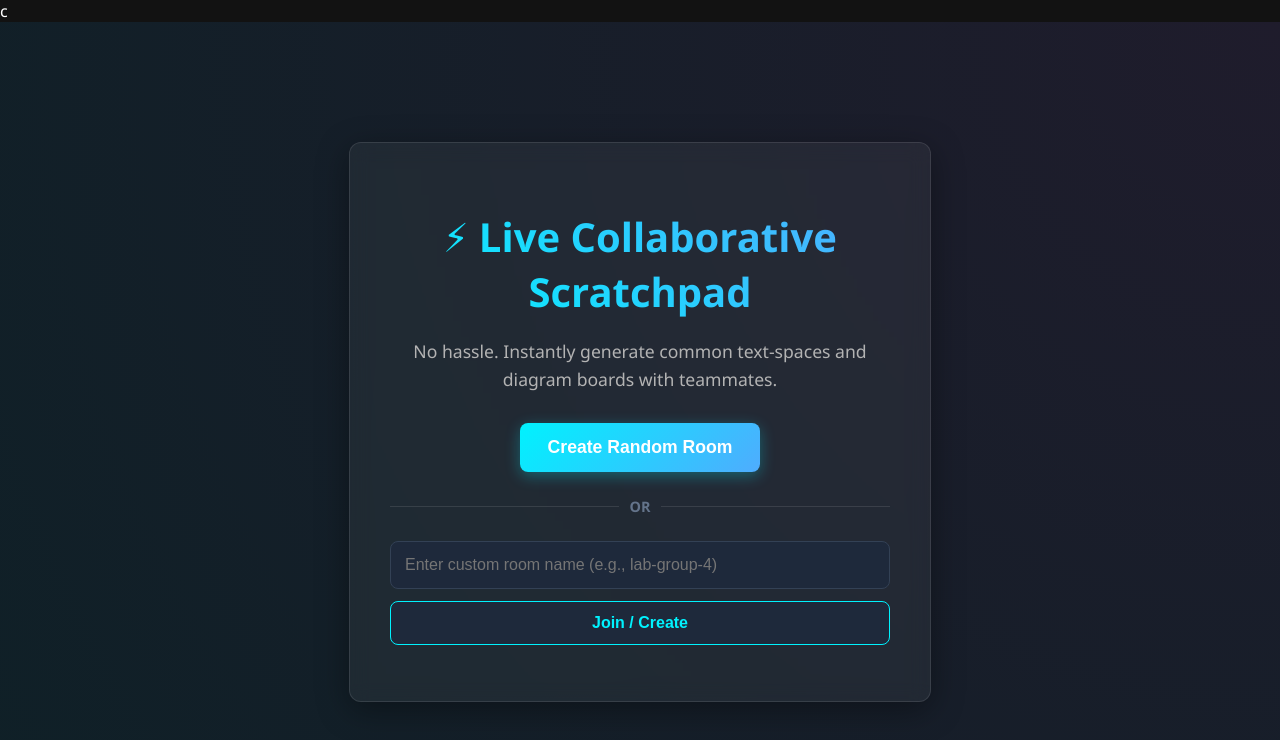
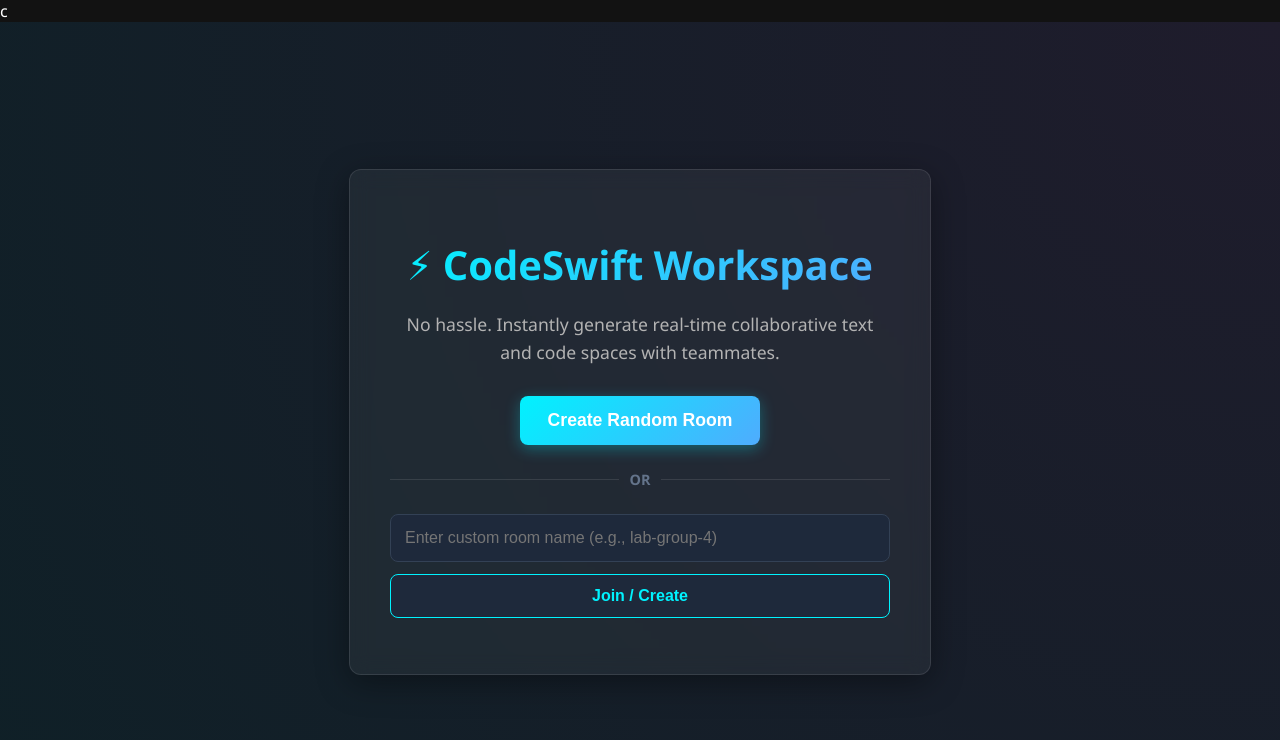
Before and after one commit to navin575/collaborative-workspace, a React (Create React App) app in the folder frontend/: page / in a window 1280 px wide. Shown: the top 740 px of the page. Built offline with nearby package versions, Linux system fonts and the light colour scheme.

Commit message:
Production: Implement complete HashRouter architecture and full-width Monaco text editor layout

```diff
--- a/frontend/src/App.js
+++ b/frontend/src/App.js
@@ -1,5 +1,5 @@
 import React, { useState } from 'react';
-// Changed BrowserRouter to HashRouter
+// Using HashRouter behind the scenes makes client-side routing fully compatible with Vercel deployment
 import { HashRouter as Router, Routes, Route, useNavigate } from 'react-router-dom';
 import { v4 as uuidv4 } from 'uuid';
 import Workspace from './Workspace';
@@ -11,7 +11,8 @@ function LandingPage() {
 
   const createRandomRoom = () => {
     const uniqueRoomId = uuidv4().substring(0, 8);
-    navigate(`/room/${uniqueRoomId}`);
+    // FIXED: Prefixed with /# to prevent Vercel from searching for an actual server-side directory
+    navigate(`/#/room/${uniqueRoomId}`);
   };
 
   const handleJoinCustomRoom = (e) => {
@@ -23,14 +24,17 @@ function LandingPage() {
       .toLowerCase()
       .replace(/[^a-z0-9-_]/g, '-');
 
-    navigate(`/room/${cleanRoomName}`);
+    // FIXED: Prefixed with /# here as well
+    navigate(`/#/room/${cleanRoomName}`);
   };
 
   return (
     <div className="landing-container">
       <div className="landing-card">
-        <h1>⚡ Live Collaborative Scratchpad</h1>
-        <p>No hassle. Instantly generate common text-spaces and diagram boards with teammates.</p>
+        <h1 style={{ background: 'linear-gradient(135deg, #00f2fe 0%, #4facfe 100%)', WebkitBackgroundClip: 'text', WebkitTextFillColor: 'transparent', fontWeight: '800' }}>
+          ⚡ CodeSwift Workspace
+        </h1>
+        <p>No hassle. Instantly generate real-time collaborative text and code spaces with teammates.</p>
 
         <button onClick={createRandomRoom} className="btn-create">
           Create Random Room
@@ -56,7 +60,6 @@ function LandingPage() {
 
 function App() {
   return (
-    // Router now behaves as HashRouter behind the scenes, making it fully compatible with GitHub Pages subfolders
     <Router>
       <Routes>
         <Route path="/" element={<LandingPage />} />
--- a/frontend/src/Workspace.js
+++ b/frontend/src/Workspace.js
@@ -1,5 +1,5 @@
 import React, { useEffect, useState } from 'react';
-import { useParams } from 'react-router-dom';
+import { useParams, useNavigate } from 'react-router-dom';
 import Editor from '@monaco-editor/react';
 import { initializeApp } from 'firebase/app';
 import { getDatabase, ref, onValue, set, get, remove, update } from 'firebase/database';
@@ -21,6 +21,7 @@ const db = getDatabase(app);
 
 export default function Workspace() {
   const { roomId } = useParams();
+  const navigate = useNavigate();
   const [code, setCode] = useState('// Welcome to your common collaborative workspace!\n// Paste notes, code snippets, logs, or plain text here...');
 
   // Storage Expiry Control States
@@ -116,7 +117,7 @@ export default function Workspace() {
             This collaborative room was automatically deleted because it has been inactive for more than 24 hours. We clean inactive paths to optimize cloud resources.
           </p>
           <button
-            onClick={() => window.location.hash = '/'}
+            onClick={() => navigate('/')}
             style={{ background: 'linear-gradient(135deg, #00f2fe 0%, #4facfe 100%)', color: '#fff', border: 'none', padding: '12px 24px', borderRadius: '6px', fontWeight: '600', fontSize: '15px', cursor: 'pointer', width: '100%' }}
           >
             Create Fresh Room
```
